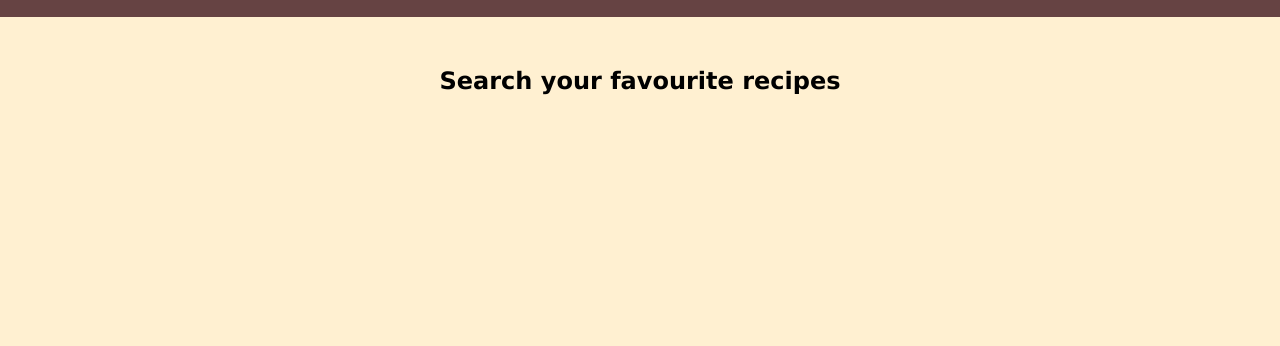
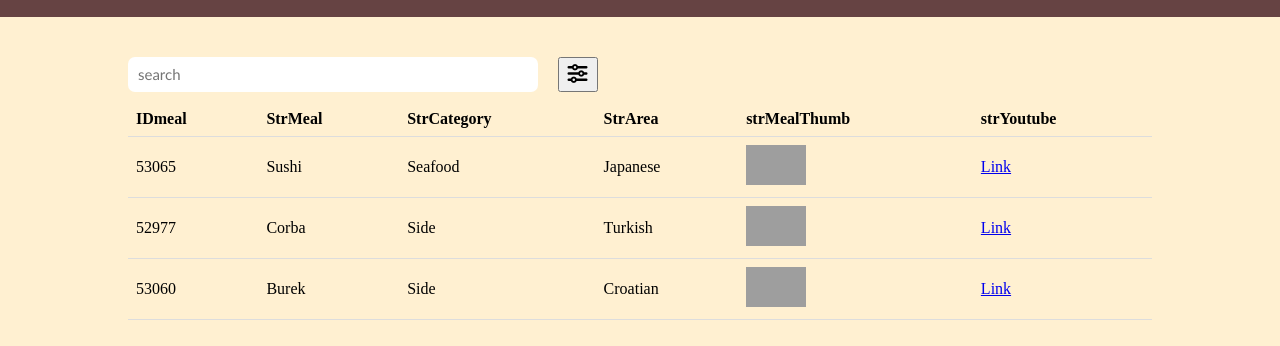
Before and after one commit to sharma151/Fetch-Api, a plain HTML site: page fetch-api/index.html in a window 1280 px wide. Shown: the part 60-406 px from the top of the page. Drawn offline with Linux system fonts and the light colour scheme; grey boxes are pictures that could not be loaded.

Commit message:
table added

```diff
--- a/fetch-api/index.html
+++ b/fetch-api/index.html
@@ -6,6 +6,9 @@
     <meta name="viewport" content="width=device-width, initial-scale=1.0">
     <title>API</title>
     <link rel="stylesheet" href="style.css">
+    <link rel="stylesheet" href="https://cdnjs.cloudflare.com/ajax/libs/font-awesome/6.6.0/css/all.min.css"
+        integrity="sha512-Kc323vGBEqzTmouAECnVceyQqyqdsSiqLQISBL29aUW4U/M7pSPA/gEUZQqv1cwx4OnYxTxve5UMg5GT6L4JJg=="
+        crossorigin="anonymous" referrerpolicy="no-referrer" />
 </head>
 
 <body>
@@ -19,15 +22,63 @@
         </nav>
     </header>
     <main>
-        <section>
+        <!-- <section>
             <div class="recipeeContainer">
                 <h2>Search your favourite recipes</h2>
             </div>
+
+        </section> -->
+        <section>
+            <div class="navigations">
+                <input type="text" placeholder="search" class="search">
+                <button class="filterbtn"><i class="fa-solid  fa-xl fa-sliders"></i></button>
+            </div>
+            <div class="data">
+                <table>
+                    <tr>
+                        <th>IDmeal</th>
+                        <th>StrMeal</th>
+                        <th>StrCategory</th>
+                        <th>StrArea</th>
+                        <th>strMealThumb</th>
+                        <th>strYoutube</th>
+                    </tr>
+                    <tr>
+                        <td>53065</td>
+                        <td>Sushi</td>
+                        <td>Seafood</td>
+                        <td>Japanese</td>
+                        <td><img src="https://www.themealdb.com/images/media/meals/g046bb1663960946.jpg" alt=""
+                                srcset="" height="40px" width="60px"></td>
+                        <td><a href="https://www.youtube.com/watch?v=ub68OxEypaY">Link</a></td>
+                    </tr>
+                    <tr>
+                        <td>52977</td>
+                        <td>Corba</td>
+                        <td>Side</td>
+                        <td>Turkish</td>
+                        <td><img src="https://www.themealdb.com/images/media/meals/58oia61564916529.jpg" alt=""
+                                srcset="" height="40px" width="60px"></td>
+                        <td><a href="https://www.youtube.com/watch?v=VVnZd8A84z4">Link</a></td>
+                    </tr>
+                    <tr>
+                        <td>53060</td>
+                        <td>Burek</td>
+                        <td>Side</td>
+                        <td>Croatian</td>
+                        <td><img src="https://www.themealdb.com/images/media/meals/tkxquw1628771028.jpg" alt=""
+                                srcset="" height="40px" width="60px"></td>
+                        <td><a href="https://www.youtube.com/watch?v=YsJXZwE5pdY">Link</a></td>
+                    </tr>
+
+                </table>
+            </div>
         </section>
+
     </main>
 
 
-    <script src="./script.js"></script>
+    <script src=" ./script.js"></script>
 </body>
 
 </html>
--- a/fetch-api/style.css
+++ b/fetch-api/style.css
@@ -33,7 +33,7 @@ input {
   font-family: "Trebuchet MS", "Lucida Sans Unicode", "Lucida Grande",
     "Lucida Sans", Arial, sans-serif;
 }
-button {
+.searchBtn {
   height: 35px;
   width: 70px;
   border: none;
@@ -41,7 +41,7 @@ button {
   font-family: Verdana, Geneva, Tahoma, sans-serif;
   cursor: pointer;
 }
-button:hover {
+.searchBtn:hover {
   background-color: #fff0d1;
 }
 .recipeeContainer h2 {
@@ -50,10 +50,38 @@ button:hover {
   margin-top: 50px;
 }
 
-@media (max-width: 500px) {
-  form {
-    position: relative;
-    top: 40px;
-    right: 50px;
-  }
+.navigations {
+  width: 80%;
+  margin: auto;
+
+  display: flex;
+  margin-top: 40px;
 }
+.search {
+  width: 40%;
+  padding: 0px 10px;
+}
+.filterbtn {
+  margin-left: 20px;
+  width: 40px;
+}
+
+table {
+  border-collapse: collapse;
+  width: 80%;
+  margin: auto;
+  margin-top: 10px;
+
+  border-radius: 10px;
+}
+
+th,
+td {
+  padding: 8px;
+  text-align: left;
+  border-bottom: 1px solid #ddd;
+}
+
+tr:hover {
+  background-color: coral;
+}
```
